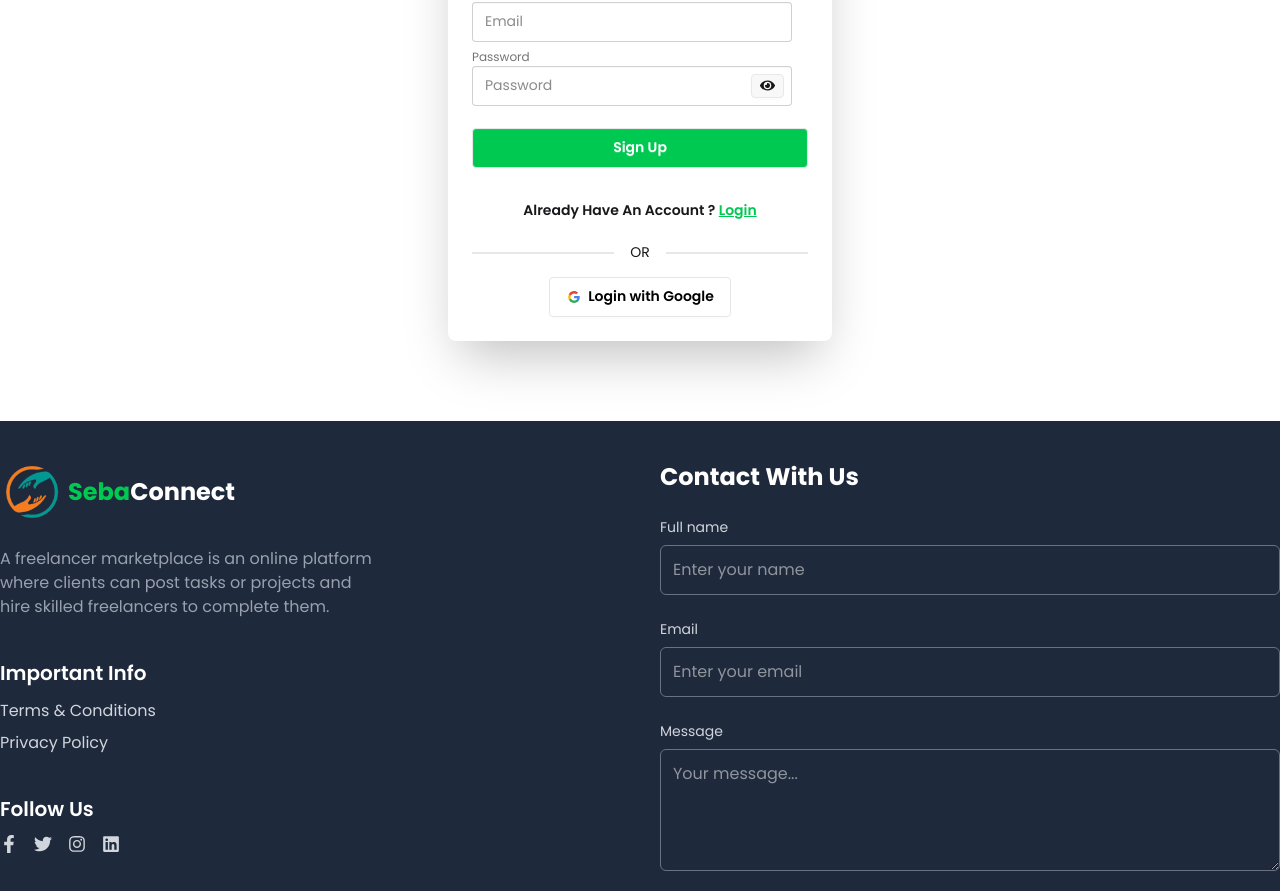
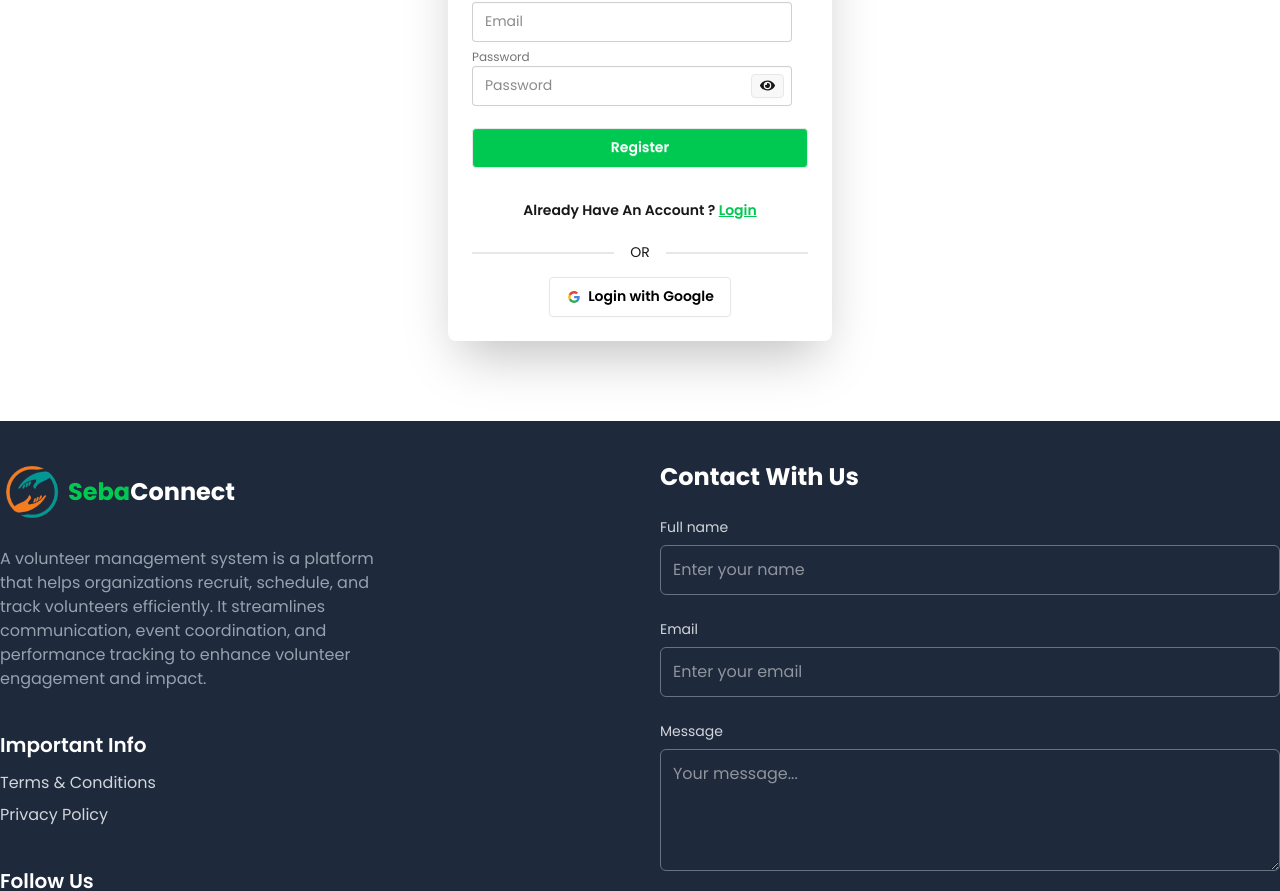
Before and after one commit to Md-Ramjan-Ali/volunteer-management-client, a React (Vite) app: page /auth/register in a window 1280 px wide. Shown: the part 352-1243 px from the top of the page. Built offline with nearby package versions, Linux system fonts and the light colour scheme; no server answers.

Commit message:
added firebase auth

```diff
--- a/src/Pages/Home/Home.jsx
+++ b/src/Pages/Home/Home.jsx
@@ -1,8 +1,12 @@
 import React from 'react';
+import { Helmet } from 'react-helmet-async';
 
 const Home = () => {
   return (
     <div className='max-w-screen-xl mx-auto my-10'>
+        <Helmet>
+              <title>Home | SebaConnect</title>
+            </Helmet>
       <h1 className='text-2xl'>Home page</h1>
       <h1>Home page</h1>
       <h1>Home page</h1>
--- a/src/Pages/Register/Register.jsx
+++ b/src/Pages/Register/Register.jsx
@@ -131,7 +131,7 @@ const Register = () => {
               type="submit"
               className="btn bg-green-500 hover:bg-green-700 text-white mt-4"
             >
-              Sign Up
+              Register
             </button>
           </form>
           <p className="font-semibold text-center pt-5">
--- a/src/Pages/Shared/Footer/Footer.jsx
+++ b/src/Pages/Shared/Footer/Footer.jsx
@@ -32,9 +32,11 @@ const Footer = () => {
                 </h2>
               </Link>
               <p className="mt-2 text-gray-400 max-w-sm">
-                A freelancer marketplace is an online platform where clients can
-                post tasks or projects and hire skilled freelancers to complete
-                them.
+                A volunteer management system is a platform that helps
+                organizations recruit, schedule, and track volunteers
+                efficiently. It streamlines communication, event coordination,
+                and performance tracking to enhance volunteer engagement and
+                impact.
               </p>
             </div>
 
--- a/src/index.css
+++ b/src/index.css
@@ -2,8 +2,6 @@
 @import url("https://fonts.googleapis.com/css2?family=Poppins:ital,wght@0,100;0,200;0,300;0,400;0,500;0,600;0,700;0,800;0,900;1,100;1,200;1,300;1,400;1,500;1,600;1,700;1,800;1,900&display=swap");
 
 @import "tailwindcss";
-
-
 
 @plugin "daisyui" {
   themes: light --default, dark --prefersdark, cupcake;
```
